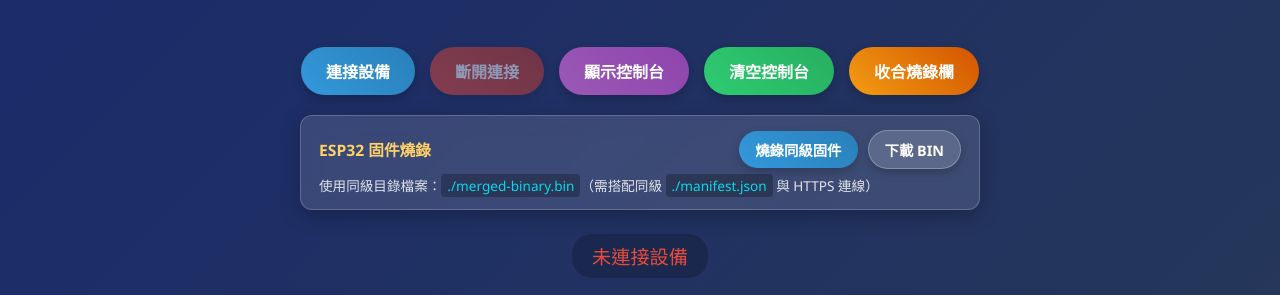
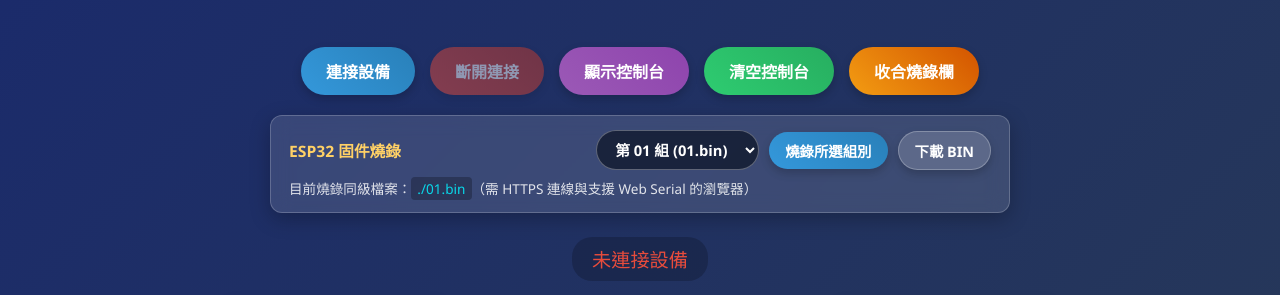
Before and after one commit to turnede4wd/turnede4wd.github.io, a plain HTML site: page OMsemiADC/index.html in a window 1280 px wide. Both pictures are taken after a click on the button "ESP32 燒錄". Shown: the part 139-434 px from the top of the page. Drawn offline with nearby package versions, Linux system fonts and the light colour scheme.

Commit message:
add 20 groups for flash

```diff
--- a/OMsemiADC/index.html
+++ b/OMsemiADC/index.html
@@ -110,7 +110,7 @@
         /* 精簡型 ESP32 燒錄展開欄 */
         .flash-drawer {
             display: none;
-            max-width: 680px;
+            max-width: 740px;
             margin: 0 auto 24px;
             background: rgba(255, 255, 255, 0.12);
             backdrop-filter: blur(10px);
@@ -141,7 +141,7 @@
         .flash-drawer-meta {
             font-size: 0.85rem;
             opacity: 0.85;
-            margin-top: 6px;
+            margin-top: 8px;
         }
 
         .flash-drawer-meta code {
@@ -156,6 +156,22 @@
             align-items: center;
             gap: 10px;
             flex-wrap: wrap;
+        }
+
+        .group-select {
+            background: rgba(15, 23, 42, 0.75);
+            color: #fff;
+            border: 1px solid rgba(255, 255, 255, 0.3);
+            border-radius: 20px;
+            padding: 8px 14px;
+            font-size: 0.92rem;
+            font-weight: 600;
+            cursor: pointer;
+            outline: none;
+        }
+
+        .group-select:focus {
+            border-color: #00f2fe;
         }
 
         .flash-drawer-actions button,
@@ -312,14 +328,36 @@
             <div class="flash-drawer-top">
                 <span class="flash-drawer-title">ESP32 固件燒錄</span>
                 <div class="flash-drawer-actions">
-                    <esp-web-install-button manifest="./manifest.json">
-                        <button slot="activate" type="button">燒錄同級固件</button>
+                    <select id="groupSelect" class="group-select" aria-label="選擇組別固件">
+                        <option value="01.bin">第 01 組 (01.bin)</option>
+                        <option value="02.bin">第 02 組 (02.bin)</option>
+                        <option value="03.bin">第 03 組 (03.bin)</option>
+                        <option value="04.bin">第 04 組 (04.bin)</option>
+                        <option value="05.bin">第 05 組 (05.bin)</option>
+                        <option value="06.bin">第 06 組 (06.bin)</option>
+                        <option value="07.bin">第 07 組 (07.bin)</option>
+                        <option value="08.bin">第 08 組 (08.bin)</option>
+                        <option value="09.bin">第 09 組 (09.bin)</option>
+                        <option value="10.bin">第 10 組 (10.bin)</option>
+                        <option value="11.bin">第 11 組 (11.bin)</option>
+                        <option value="12.bin">第 12 組 (12.bin)</option>
+                        <option value="13.bin">第 13 組 (13.bin)</option>
+                        <option value="14.bin">第 14 組 (14.bin)</option>
+                        <option value="15.bin">第 15 組 (15.bin)</option>
+                        <option value="16.bin">第 16 組 (16.bin)</option>
+                        <option value="17.bin">第 17 組 (17.bin)</option>
+                        <option value="18.bin">第 18 組 (18.bin)</option>
+                        <option value="19.bin">第 19 組 (19.bin)</option>
+                        <option value="20.bin">第 20 組 (20.bin)</option>
+                    </select>
+                    <esp-web-install-button id="groupFlashBtn">
+                        <button slot="activate" type="button">燒錄所選組別</button>
                     </esp-web-install-button>
-                    <a class="btn-link" href="./merged-binary.bin" download="merged-binary.bin">下載 BIN</a>
+                    <a id="downloadBinLink" class="btn-link" href="./01.bin" download="01.bin">下載 BIN</a>
                 </div>
             </div>
             <p class="flash-drawer-meta">
-                使用同級目錄檔案：<code>./merged-binary.bin</code>（需搭配同級 <code>./manifest.json</code> 與 HTTPS 連線）
+                目前燒錄同級檔案：<code id="currentBinPath">./01.bin</code>（需 HTTPS 連線與支援 Web Serial 的瀏覽器）
             </p>
         </div>
 
@@ -367,6 +405,10 @@
         const clearConsoleBtn = document.getElementById('clearConsoleBtn');
         const toggleFlashDrawerBtn = document.getElementById('toggleFlashDrawerBtn');
         const flashDrawer = document.getElementById('flashDrawer');
+        const groupSelect = document.getElementById('groupSelect');
+        const groupFlashBtn = document.getElementById('groupFlashBtn');
+        const downloadBinLink = document.getElementById('downloadBinLink');
+        const currentBinPath = document.getElementById('currentBinPath');
         const statusText = document.getElementById('statusText');
         const consoleContent = document.getElementById('consoleContent');
         const consoleContainer = document.querySelector('.console-container');
@@ -390,6 +432,41 @@
 
         // Chart.js實例
         let voltageChart = null;
+
+        // 動態 manifest Blob URL
+        let currentManifestUrl = null;
+
+        // 更新所選組別的 manifest 與下載連結
+        function updateGroupFirmware(binFileName) {
+            const relativeUrl = new URL(`./${binFileName}`, window.location.href).href;
+            const manifestObj = {
+                name: `ESP32 Firmware - ${binFileName}`,
+                version: '1.0.0',
+                new_install_prompt_erase: true,
+                builds: [
+                    {
+                        parts: [
+                            {
+                                path: relativeUrl,
+                                offset: 0
+                            }
+                        ]
+                    }
+                ]
+            };
+
+            if (currentManifestUrl) {
+                URL.revokeObjectURL(currentManifestUrl);
+            }
+
+            const blob = new Blob([JSON.stringify(manifestObj)], { type: 'application/json' });
+            currentManifestUrl = URL.createObjectURL(blob);
+            groupFlashBtn.setAttribute('manifest', currentManifestUrl);
+
+            downloadBinLink.href = `./${binFileName}`;
+            downloadBinLink.setAttribute('download', binFileName);
+            currentBinPath.textContent = `./${binFileName}`;
+        }
 
         // 初始化圖表（空圖表）
         function initChart() {
@@ -668,6 +745,7 @@
         // 頁面載入完成後初始化
         document.addEventListener('DOMContentLoaded', () => {
             initChart();
+            updateGroupFirmware(groupSelect.value);
 
             connectBtn.addEventListener('click', connectToDevice);
             disconnectBtn.addEventListener('click', disconnectDevice);
@@ -675,6 +753,7 @@
             clearConsoleBtn.addEventListener('click', clearConsole);
             consoleHeader.addEventListener('click', toggleConsole);
             toggleFlashDrawerBtn.addEventListener('click', toggleFlashDrawer);
+            groupSelect.addEventListener('change', (e) => updateGroupFirmware(e.target.value));
 
             disconnectBtn.disabled = true;
             isConnected = false;
```
